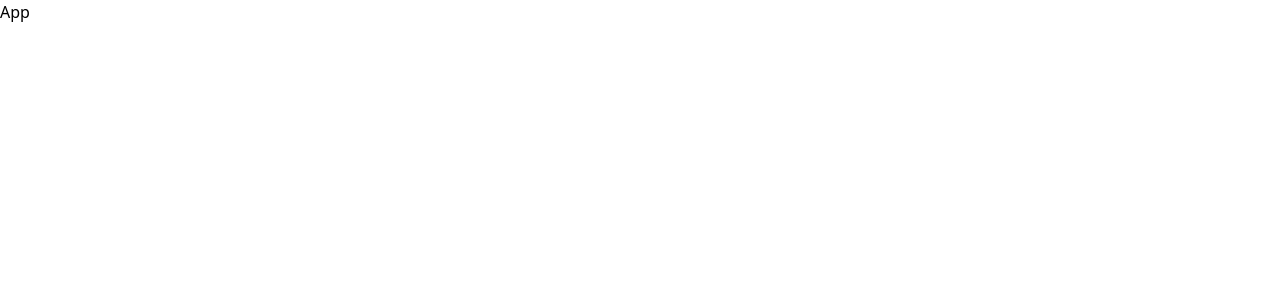
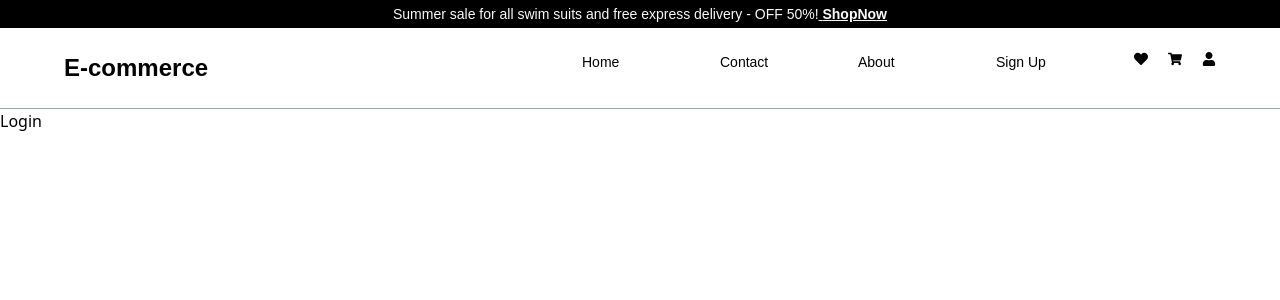
Before and after one commit to KingDez04/EcmrcWbst, a React (Vite) app: page /login in a window 1280 px wide. Shown: the top 300 px of the page. Built offline with nearby package versions, Linux system fonts and the light colour scheme.

Commit message:
feat(ui): add responsive header, navbar, and NotFound component

```diff
--- a/src/App.jsx
+++ b/src/App.jsx
@@ -1,5 +1,24 @@
+import { BrowserRouter as Router, Routes, Route } from "react-router-dom";
+import NotFound from "./components/NotFound/NotFound";
+import Header from "./components/Header/Header";
+import NavBar from "./components/NavBar/NavBar";
+import MobileNavBar from "./components/NavBar/MobileNavBar";
+import Login from "./components/Authentication/Login";
+import Signup from "./components/Authentication/Signup";
+
 const App = () => {
-  return <div>App</div>;
+  return (
+    <Router>
+      <Header />
+      <NavBar />
+      <MobileNavBar />
+      <Routes>
+        <Route path="/login" element={<Login />} />
+        <Route path="/signup" element={<Signup />} />
+        <Route path="*" element={<NotFound />} />
+      </Routes>
+    </Router>
+  );
 };
 
 export default App;
--- /dev/null
+++ b/src/components/Authentication/Login.jsx
@@ -0,0 +1,5 @@
+const Login = () => {
+  return <div>Login</div>;
+};
+
+export default Login;
--- /dev/null
+++ b/src/components/Authentication/Signup.jsx
@@ -0,0 +1,5 @@
+const Signup = () => {
+  return <div>Signup</div>;
+};
+
+export default Signup;
--- /dev/null
+++ b/src/components/Header/Header.jsx
@@ -0,0 +1,15 @@
+import { Link } from "react-router-dom";
+
+const Header = () => {
+  return (
+    <div className="bg-black text-[#FAFAFA] p-1 font-textFont text-sm text-center">
+      Summer sale for all swim suits and free express delivery - OFF 50%!
+      <Link to="/" className="underline font-semibold">
+        {" "}
+        ShopNow
+      </Link>
+    </div>
+  );
+};
+
+export default Header;
--- /dev/null
+++ b/src/components/NavBar/MobileNavBar.jsx
@@ -0,0 +1,85 @@
+import { useState } from "react";
+import { CgClose } from "react-icons/cg";
+import { AiOutlineMenu } from "react-icons/ai";
+import { Link } from "react-router-dom";
+
+const MobileNavBar = () => {
+  const [nav, setNav] = useState(false);
+
+  const handleNav = () => {
+    setNav((prevNav) => !prevNav);
+  };
+
+  const handleCloseNav = () => {
+    setNav(false);
+  };
+
+  return (
+    <nav className=" m-6 relative z-50 block lg:hidden font-textFont">
+      <div className="flex items-center justify-between w-full">
+        <h1 className="font-bold">E-commerce</h1>
+        {!nav && (
+          <div onClick={handleNav} className="cursor-pointer z-50">
+            <AiOutlineMenu size={35} />
+          </div>
+        )}
+      </div>
+
+      <div
+        className={
+          nav
+            ? "fixed left-0 top-0 w-[50%] h-full bg-[#ffffff] ease-in-out duration-500 z-40"
+            : "fixed top-0 left-[-100%] h-full ease-in-out duration-500"
+        }
+      >
+        <div className="flex justify-end px-4 pt-9">
+          <CgClose
+            size={35}
+            className="cursor-pointer text-black z-50 "
+            onClick={handleNav}
+          />
+        </div>
+
+        <ul className="px-2 pt-[5rem] text-black space-y-8 text-[20px]">
+          <li className="py-5 px-4 hover:bg-[#5b5b5b] rounded-sm">
+            <Link to="/" onClick={handleCloseNav}>
+              Home
+            </Link>
+          </li>
+          <li className="py-5 px-4 hover:bg-[#5b5b5b] rounded-sm">
+            <Link to="/contact" onClick={handleCloseNav}>
+              Contact
+            </Link>
+          </li>
+          <li className="py-5 px-4 hover:bg-[#5b5b5b] rounded-sm">
+            <Link to="/about" onClick={handleCloseNav}>
+              About
+            </Link>
+          </li>
+          <li className="py-5 px-4 hover:bg-[#5b5b5b] rounded-sm">
+            <Link to="/signup" onClick={handleCloseNav}>
+              Sign Up
+            </Link>
+          </li>
+          <li className="py-5 px-4 hover:bg-[#5b5b5b] rounded-sm">
+            <Link to="/wishlist" onClick={handleCloseNav}>
+              Wishlist
+            </Link>
+          </li>
+          <li className="py-5 px-4 hover:bg-[#5b5b5b] rounded-sm">
+            <Link to="/cart" onClick={handleCloseNav}>
+              Cart
+            </Link>
+          </li>
+          <li className="py-5 px-4 hover:bg-[#5b5b5b] rounded-sm">
+            <Link to="/profile" onClick={handleCloseNav}>
+              Profile
+            </Link>
+          </li>
+        </ul>
+      </div>
+    </nav>
+  );
+};
+
+export default MobileNavBar;
--- /dev/null
+++ b/src/components/NavBar/NavBar.jsx
@@ -0,0 +1,74 @@
+import { NavLink } from "react-router-dom";
+import { FaShoppingCart, FaUser, FaHeart } from "react-icons/fa";
+
+const NavBar = () => {
+  return (
+    <nav
+      className="py-6 hidden lg:flex justify-between font-textFont md:text-sm border-gray-400 border-b-[1px]"
+      aria-label="Lead Navigation"
+    >
+      <h1 className="font-bold ml-16 text-2xl">E-commerce</h1>
+      <ul className="grid grid-cols-5 gap-14 whitespace-nowrap max-w-[698px] mr-16">
+        <li>
+          <NavLink
+            to="/home"
+            className={({ isActive }) => (isActive ? "underline" : "")}
+          >
+            Home
+          </NavLink>
+        </li>
+        <li>
+          <NavLink
+            to="/contact"
+            className={({ isActive }) => (isActive ? "underline" : "")}
+          >
+            Contact
+          </NavLink>
+        </li>
+        <li>
+          <NavLink
+            to="/about"
+            className={({ isActive }) => (isActive ? "underline" : "")}
+          >
+            About
+          </NavLink>
+        </li>
+        <li>
+          <NavLink
+            to="/signup"
+            className={({ isActive }) => (isActive ? "underline" : "")}
+          >
+            Sign Up
+          </NavLink>
+        </li>
+        <div className="grid grid-cols-3 gap-5">
+          <li>
+            <NavLink
+              to="/wishlist"
+              className={({ isActive }) => (isActive ? "underline" : "")}
+            >
+              <FaHeart />
+            </NavLink>
+          </li>
+          <li>
+            <NavLink
+              to="/cart"
+              className={({ isActive }) => (isActive ? "underline" : "")}
+            >
+              <FaShoppingCart />
+            </NavLink>
+          </li>
+          <li>
+            <NavLink
+              to="/profile"
+              className={({ isActive }) => (isActive ? "underline" : "")}
+            >
+              <FaUser />
+            </NavLink>
+          </li>
+        </div>
+      </ul>
+    </nav>
+  );
+};
+export default NavBar;
--- /dev/null
+++ b/src/components/NotFound/NotFound.jsx
@@ -0,0 +1,25 @@
+import { useNavigate } from "react-router-dom";
+
+const NotFound = () => {
+  const navigate = useNavigate();
+  const handleClick = () => navigate("/");
+  return (
+    <>
+      <div className="my-[50px] ml-16">
+        <span className="text-[#0000006c]">Home / </span>404 Error
+      </div>
+      <div className="text-center p-3 mt-20 font-headingsFont">
+        <h1 className="text-5xl md:text-7xl mb-3">404 Not Found</h1>
+        <p>The page you visited was not found.</p>
+        <button
+          onClick={handleClick}
+          className="mt-10 p-2 w-52 border-0 bg-[#DB4444] text-white rounded-md hover:bg-red-700"
+        >
+          Back to home page
+        </button>
+      </div>
+    </>
+  );
+};
+
+export default NotFound;
```
